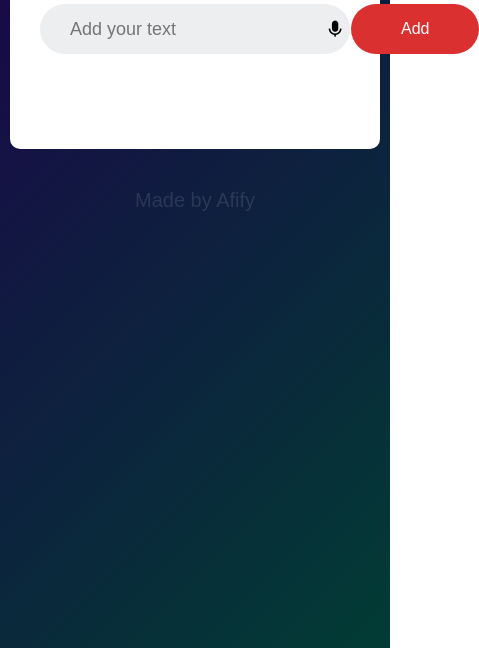
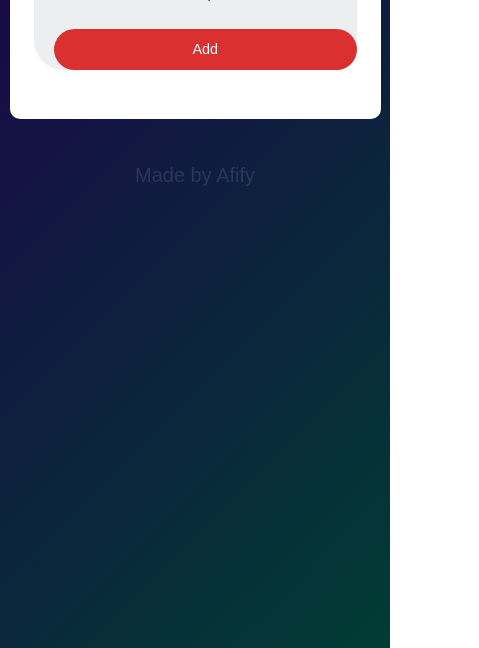
Before and after one commit to Afify21/To-Do-List, a plain HTML site: page index.html in a window 390 px wide. Shown: the part 196-844 px from the top of the page, 479 px wide, since content can reach past the window. Drawn offline with nearby package versions, Linux system fonts and the light colour scheme.

Commit message:
Updated responsive design

```diff
--- a/style.css
+++ b/style.css
@@ -142,3 +142,34 @@ ul li span:hover {
     background-color: transparent;
     color: #ffffff1e;
 }
+
+@media screen and (max-width: 600px) {
+    .todo-app {
+        width: 95vw; /* Uses almost the full screen width */
+        padding: 1.5rem; /* Slightly reduces padding */
+        margin: 3vh auto; /* Keeps it vertically centered */
+    }
+
+    .row {
+        flex-direction: column; /* Stacks input & button on top of each other */
+        gap: 0.8rem; /* Adds spacing */
+        width: 100%; /* Makes sure they fit properly */
+    }
+
+    input {
+        width: 100%; /* Makes input take full width */
+        font-size: 1rem; /* Adjusts for readability */
+        padding: 0.8rem; /* Proper touch-friendly size */
+    }
+
+    button {
+        width: 100%; /* Makes button take full width */
+        padding: 0.8rem; /* Reduces padding */
+        font-size: 0.9rem; /* Prevents it from looking too big */
+    }
+
+    ul li {
+        font-size: 14px; /* Slightly reduces text size */
+        padding-left: 35px; /* Adjusts spacing */
+    }
+}
```
